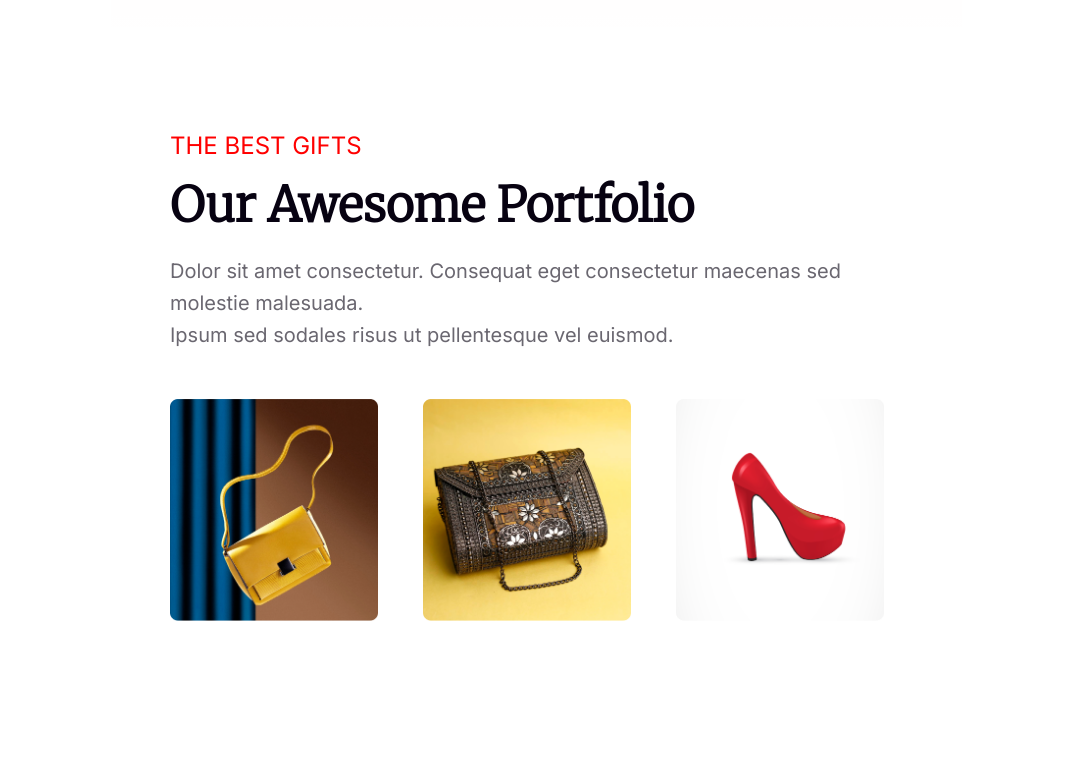
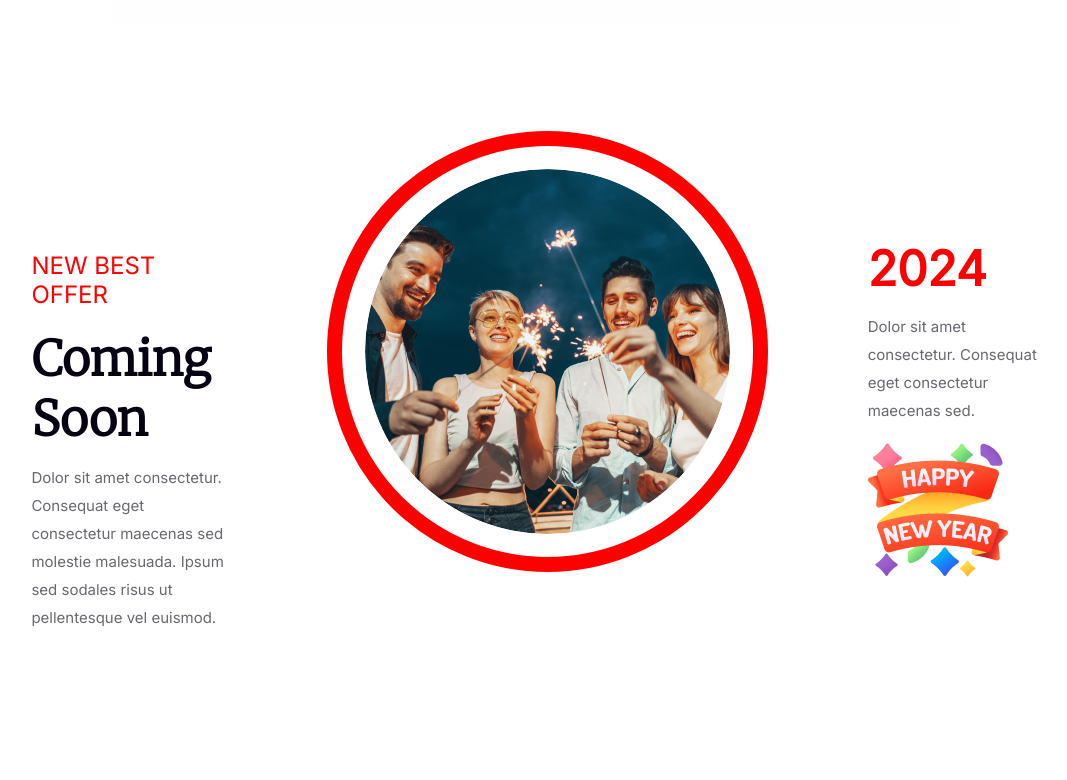
Before and after one commit to farzana-mohsin/assignment-one, a plain HTML site: page index.html in a window 1280 px wide. Shown: the part 3060-3840 px from the top of the page, without its empty margins (103-1170 px from the left). Drawn offline with Linux system fonts and the light colour scheme.

Commit message:
add coming-soon section

```diff
--- a/index.html
+++ b/index.html
@@ -17,6 +17,10 @@
       href="https://fonts.googleapis.com/css2?family=Inter:wght@300;400&family=Merriweather:wght@300&family=Open+Sans:wght@400;800&family=Work+Sans:wght@300&display=swap"
       rel="stylesheet"
     />
+    <script
+      src="https://kit.fontawesome.com/71fcfe4822.js"
+      crossorigin="anonymous"
+    ></script>
   </head>
   <body>
     <header class="header-container">
@@ -42,7 +46,9 @@
             molestie malesuada. Ipsum sed sodales risus ut pellentesque vel
             euismod.
           </p>
-          <button class="btn-primary">Join Now</button>
+          <a href="https://www.google.com/">
+            <button class="btn-primary">Join Now</button>
+          </a>
         </div>
         <div class="midnight-party-img">
           <img src="resources/Group_70-removebg-preview.png" alt="" />
@@ -52,7 +58,35 @@
         <p><span>Place:</span> New Park Hotel</p>
         <p><span>Date:</span> 31 December Night 2023</p>
         <p><span>Time:</span> Evening 7.30 pm to 12.30 am</p>
-        <div><button class="btn-red">JOIN NOW</button></div>
+        <div>
+          <a href="https://www.google.com/">
+            <button class="btn-red">JOIN NOW</button>
+          </a>
+        </div>
+      </section>
+      <section class="coming-soon">
+        <div class="coming-soon-all">
+          <div class="coming-soon-area1">
+            <h5 class="coming-soon-area1-h5">NEW BEST OFFER</h5>
+            <h3 class="coming-soon-area1-h3">Coming Soon</h3>
+            <p class="coming-soon-area1-p">
+              Dolor sit amet consectetur. Consequat eget consectetur maecenas
+              sed molestie malesuada. Ipsum sed sodales risus ut pellentesque
+              vel euismod.
+            </p>
+          </div>
+          <div class="coming-soon-area2">
+            <img src="resources/Ellipse 1.png" alt="" />
+          </div>
+          <div class="coming-soon-area3">
+            <h3 class="coming-soon-area3-h3">2024</h3>
+            <p class="coming-soon-area1-p">
+              Dolor sit amet consectetur. Consequat eget consectetur maecenas
+              sed.
+            </p>
+            <img src="resources/Group 96.png" alt="" />
+          </div>
+        </div>
       </section>
       <section class="awesome-container">
         <div>
@@ -115,9 +149,19 @@
             <p>44, Big Building Roosevelt Street</p>
             <p>Beach Gardens Florida 33410</p>
           </span>
-          <span>
-            <p>+00 123 584 124</p>
-            <p>www.website.com</p>
+          <span class="area1-1">
+            <!-- <div class="subscribe-contact">
+              <i class="fa-solid fa-phone-volume"></i>
+              <p>+00 123 584 124</p>
+            </div> -->
+            <button class="subscribe-contact">
+              <i class="fa-solid fa-phone-volume"></i> +00 123 584 124
+            </button>
+            <!-- <i class="fa-solid fa-globe"></i>
+            <p>www.website.com</p> -->
+            <button class="subscribe-contact">
+              <i class="fa-solid fa-globe"></i> www.website.com
+            </button>
           </span>
         </div>
         <hr class="hr" />
--- a/styles/assignment-one.css
+++ b/styles/assignment-one.css
@@ -168,9 +168,74 @@
   line-height: 20px;
   text-transform: capitalize;
 }
+/* Coming-soon related styles */
+.coming-soon-all {
+  display: flex;
+  max-width: 1250px;
+  margin: auto;
+  width: 80%;
+  text-align: left;
+  gap: 100px;
+}
+.coming-soon .coming-soon-area1 {
+  margin: 80px 0;
+}
+.coming-soon-area1-h5 {
+  color: #f00;
+  text-align: left;
+  font-family: Inter;
+  font-size: 24px;
+  font-style: normal;
+  font-weight: 500;
+  line-height: normal;
+  margin-bottom: 20px;
+}
+.coming-soon-area1-h3 {
+  color: #070211;
+
+  font-family: Merriweather;
+  font-size: 48px;
+  font-style: normal;
+  font-weight: 900;
+  line-height: normal;
+  text-transform: capitalize;
+  margin: 10px 0;
+}
+.coming-soon-area1-p {
+  color: rgba(7, 2, 17, 0.6);
+  font-family: Inter;
+  font-size: 15px;
+  font-style: normal;
+  font-weight: 400;
+  line-height: 28px;
+  max-width: 275px;
+}
+
+.coming-soon .coming-soon-area3 {
+  margin: 60px 0;
+}
+.coming-soon .coming-soon-area3-h3 {
+  color: #f00;
+  font-family: Inter;
+  font-size: 48px;
+  font-style: normal;
+  font-weight: 700;
+  line-height: normal;
+  margin-bottom: 5px;
+}
+.coming-soon .coming-soon-area2 img {
+  background: #fff;
+  border-radius: 463px;
+  border: 15px solid #f00;
+  padding: 23px;
+}
+/* awesome-container related styles */
 .awesome-container {
   align-items: center;
-  margin: 40px 300px 40px 265px;
+  /* margin: 140px 240px 140px 315px; */
+  width: 80%;
+  margin: auto;
+  max-width: 1250px;
   /* width: 105%; */
 }
 .awesome-container h6 {
@@ -201,17 +266,11 @@
 .awesome-images2 {
   display: flex;
   /* border-radius: 10px; */
-  gap: 60px;
   /* width: auto; */
   height: 440px;
-  /* filter: grayscale(0%);
-  filter: gray;
-  -webkit-filter: grayscale(0%);
-  filter: none;
-  transition: 1s ease; */
 }
 .image1 {
-  width: 108%;
+  width: 92%;
 }
 .image1:hover {
   opacity: 50%;
@@ -221,10 +280,10 @@
 .newsletter .newsletter-content {
   width: 80%;
   margin: auto;
-  max-width: 1320px;
+  max-width: 1250px;
   border-radius: 16px;
   background: rgba(255, 0, 0, 0.05);
-  padding: 80px 0 80px 0;
+  padding: 80px 0;
 }
 .newsletter {
   align-items: center;
@@ -330,3 +389,6 @@ footer .hr {
 footer .footer-image {
   width: 10%;
 }
+footer .area1-1 {
+  display: block;
+}
```
